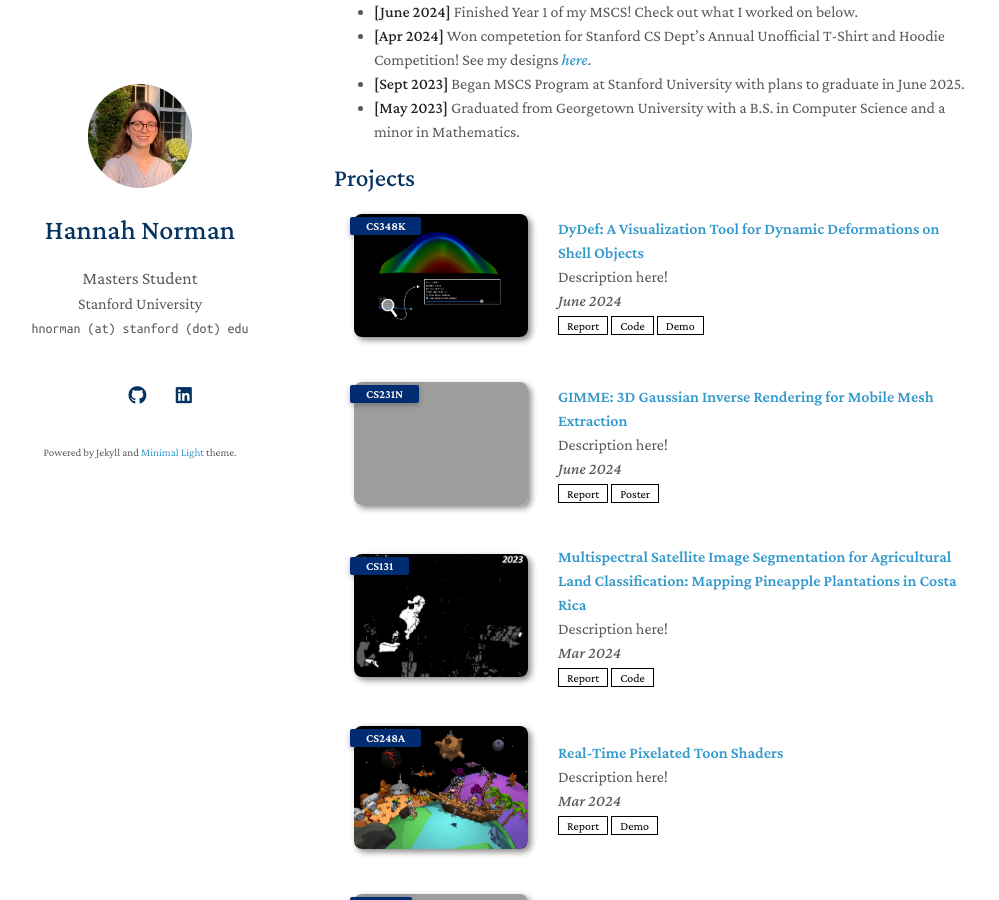
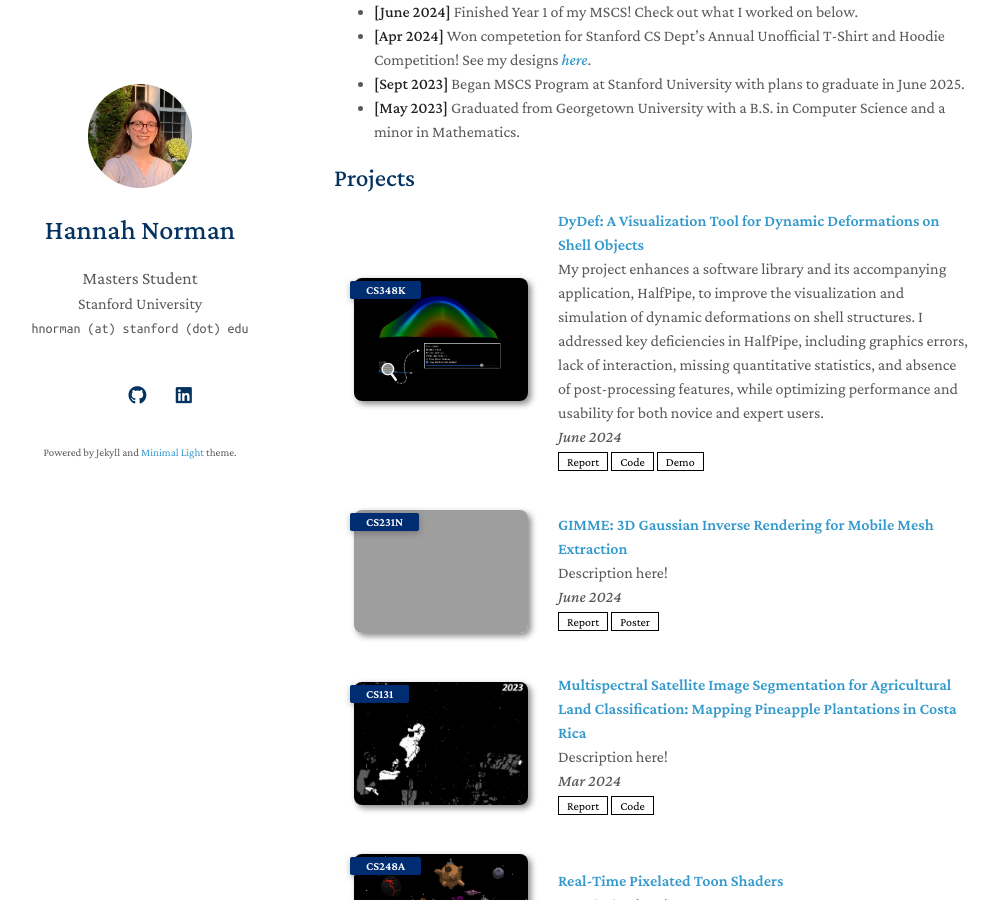
Before and after one commit to hnorm0629/portfolio, a Jekyll site: the page built from index.md, in a window 1280 px wide and 900 px high, scrolled down 339 px. Shown: the whole window, without its empty margins (136-1135 px from the left). Built offline with Jekyll 4.4.1, drawn with Linux system fonts in a browser that asks for light colours; nearby versions of some CDN libraries; a style sheet for code colours, icons or effects is not loaded; our own code applies the rules of GitHub Pages for plain Markdown files; grey boxes are pictures that could not be loaded.

Commit message:
Update projects.yml

```diff
--- a/_data/projects.yml
+++ b/_data/projects.yml
@@ -1,7 +1,7 @@
 main:
 
   - title: "DyDef: A Visualization Tool for Dynamic Deformations on Shell Objects"
-    description: Description here!
+    description: My project enhances a software library and its accompanying application, HalfPipe, to improve the visualization and simulation of dynamic deformations on shell structures. I addressed key deficiencies in HalfPipe, including graphics errors, lack of interaction, missing quantitative statistics, and absence of post-processing features, while optimizing performance and usability for both novice and expert users.
     course: CS348K
     date: June 2024
     report: ./assets/files/cs348k_report.pdf
```
